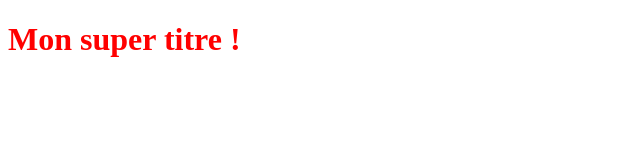
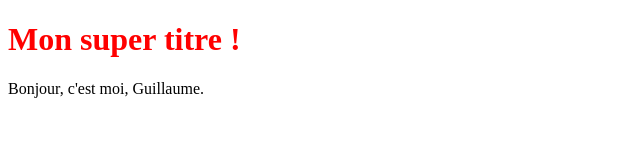
Before and after one commit to Guillaume3109/OpenclassroomsProject, a plain HTML site: page index.html in a window 1280 px wide. Shown: the whole page, without its empty margins (0-640 px from the left). Drawn offline with Linux system fonts and the light colour scheme.

Commit message:
Ajout d'un paragraphe

```diff
--- a/index.html
+++ b/index.html
@@ -9,5 +9,6 @@
 
     <body>
         <h1>Mon super titre !</h1>
+        <p>Bonjour, c'est moi, Guillaume.</p>
     </body>
 <html/>
```
